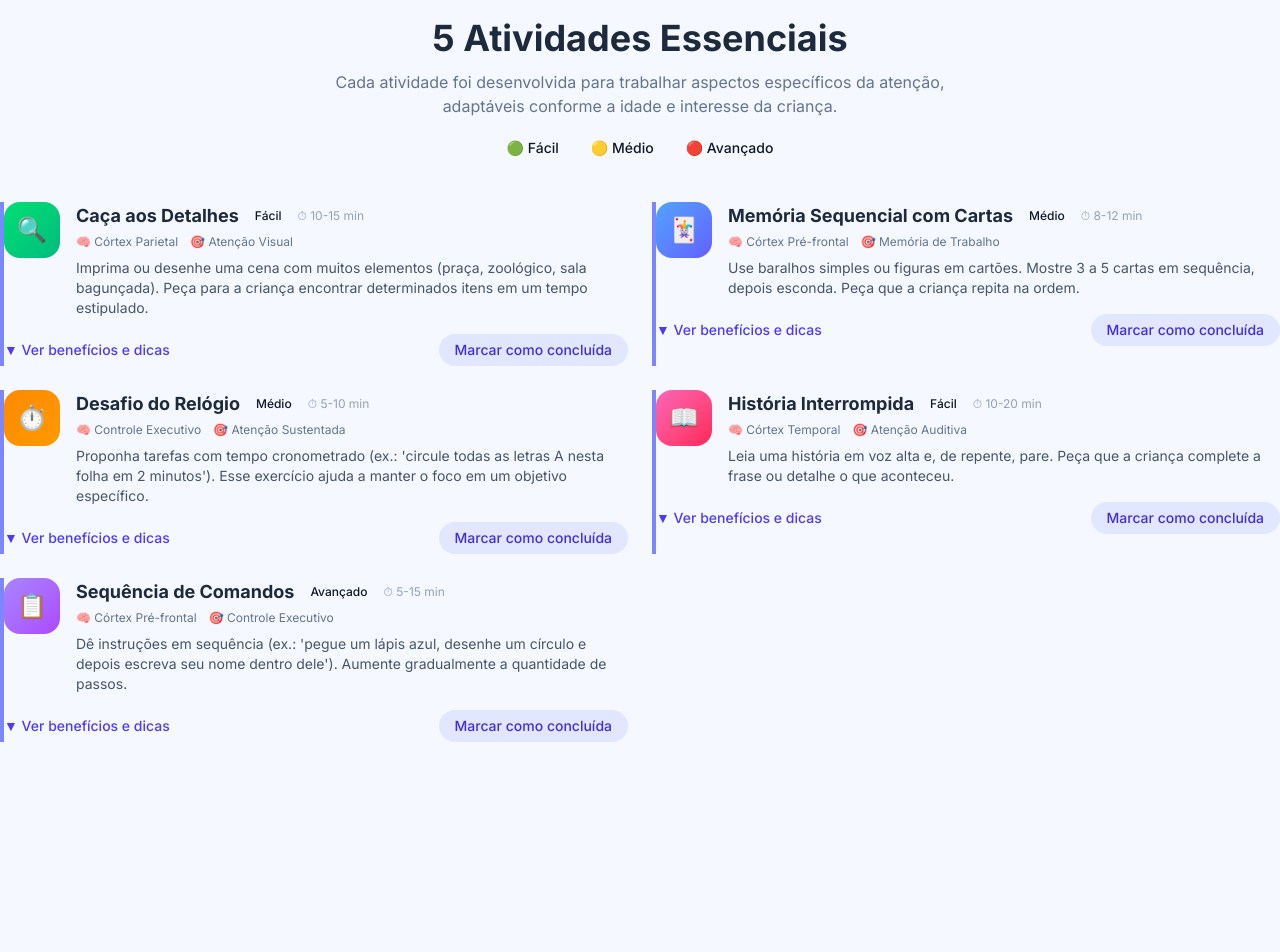
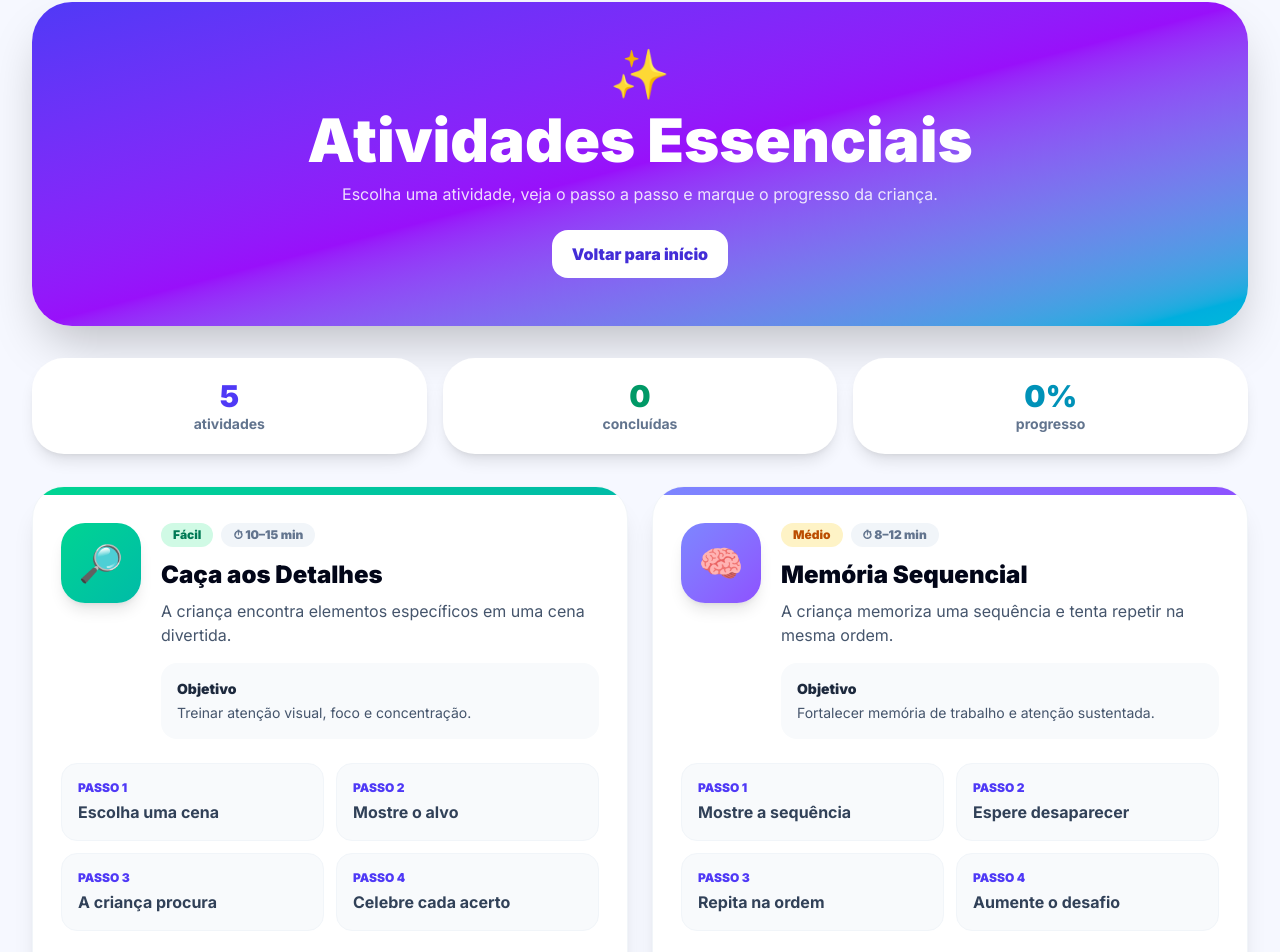
Before and after one commit to andreajoa/estimular-aten-o-sustentada, a Next.js app: page /atividades in a window 1280 px wide. Shown: the part 62-1014 px from the top of the page. Before the commit the page ends 884 px from the top, so only its background shows below. Built offline with nearby package versions, Linux system fonts and the light colour scheme.

Commit message:
redesign atividades page child friendly functional

```diff
--- a/app/components/Activities.tsx
+++ b/app/components/Activities.tsx
@@ -1,219 +1,203 @@
 "use client";
-import { useState } from "react";
+
+import { useEffect, useState } from "react";
+import Link from "next/link";
 
 const activities = [
   {
-    id: 1,
+    id: "caca-aos-detalhes",
     title: "Caça aos Detalhes",
     level: "Fácil",
-    time: "10-15 min",
-    description: "Imprima ou desenhe uma cena com muitos elementos (praça, zoológico, sala bagunçada). Peça para a criança encontrar determinados itens em um tempo estipulado.",
-    brain: "Córtex Parietal",
-    skill: "Atenção Visual",
-    emoji: "🔍",
-    color: "from-green-400 to-emerald-500",
-    badge: "badge-facil",
-    tips: [
-      "Comece com cenas simples e aumente a complexidade gradualmente",
-      "Use cronômetro para tornar mais desafiador",
-      "Celebre cada item encontrado com entusiasmo",
-      "Adapte o número de itens à idade da criança",
-    ],
-    benefits: [
-      "Melhora a atenção dirigida e seletiva",
-      "Fortalece o córtex parietal responsável pela atenção espacial",
-      "Desenvolve habilidade de varredura visual sistemática",
-    ],
+    time: "10–15 min",
+    emoji: "🔎",
+    color: "from-emerald-400 to-teal-500",
+    desc: "A criança encontra elementos específicos em uma cena divertida.",
+    objective: "Treinar atenção visual, foco e concentração.",
+    steps: ["Escolha uma cena", "Mostre o alvo", "A criança procura", "Celebre cada acerto"],
   },
   {
-    id: 2,
-    title: "Memória Sequencial com Cartas",
+    id: "memoria-sequencial",
+    title: "Memória Sequencial",
     level: "Médio",
-    time: "8-12 min",
-    description: "Use baralhos simples ou figuras em cartões. Mostre 3 a 5 cartas em sequência, depois esconda. Peça que a criança repita na ordem.",
-    brain: "Córtex Pré-frontal",
-    skill: "Memória de Trabalho",
-    emoji: "🃏",
-    color: "from-blue-400 to-indigo-500",
-    badge: "badge-medio",
-    tips: [
-      "Comece com 3 cartas e aumente gradualmente",
-      "Use figuras coloridas e atrativas",
-      "Permita que a criança faça o mesmo com você",
-      "Faça pausas se houver frustração",
-    ],
-    benefits: [
-      "Fortalece a memória de trabalho",
-      "Ativa o córtex pré-frontal e funções executivas",
-      "Melhora a capacidade de sequenciamento",
-    ],
+    time: "8–12 min",
+    emoji: "🧠",
+    color: "from-indigo-400 to-violet-500",
+    desc: "A criança memoriza uma sequência e tenta repetir na mesma ordem.",
+    objective: "Fortalecer memória de trabalho e atenção sustentada.",
+    steps: ["Mostre a sequência", "Espere desaparecer", "Repita na ordem", "Aumente o desafio"],
   },
   {
-    id: 3,
+    id: "desafio-relogio",
     title: "Desafio do Relógio",
     level: "Médio",
-    time: "5-10 min",
-    description: "Proponha tarefas com tempo cronometrado (ex.: 'circule todas as letras A nesta folha em 2 minutos'). Esse exercício ajuda a manter o foco em um objetivo específico.",
-    brain: "Controle Executivo",
-    skill: "Atenção Sustentada",
+    time: "5–10 min",
     emoji: "⏱️",
-    color: "from-orange-400 to-amber-500",
-    badge: "badge-medio",
-    tips: [
-      "Use um timer visual para a criança acompanhar",
-      "Varie os tipos de tarefas para manter o interesse",
-      "Aumente o tempo gradualmente",
-      "Registre os resultados para mostrar evolução",
-    ],
-    benefits: [
-      "Desenvolve atenção sustentada e controle executivo",
-      "Melhora a capacidade de trabalhar sob pressão leve",
-      "Fortalece o senso de tempo e autorregulação",
-    ],
+    color: "from-orange-400 to-rose-500",
+    desc: "A criança completa uma tarefa antes do tempo acabar.",
+    objective: "Estimular foco, velocidade e controle inibitório.",
+    steps: ["Explique a regra", "Inicie o tempo", "Clique nos itens", "Veja o resultado"],
   },
   {
-    id: 4,
+    id: "historia-interrompida",
     title: "História Interrompida",
     level: "Fácil",
-    time: "10-20 min",
-    description: "Leia uma história em voz alta e, de repente, pare. Peça que a criança complete a frase ou detalhe o que aconteceu.",
-    brain: "Córtex Temporal",
-    skill: "Atenção Auditiva",
+    time: "10–20 min",
     emoji: "📖",
-    color: "from-pink-400 to-rose-500",
-    badge: "badge-facil",
-    tips: [
-      "Use histórias do interesse da criança",
-      "Varie os momentos de pausa para surpreender",
-      "Encoraje respostas criativas",
-      "Leia com entonação expressiva para manter atenção",
-    ],
-    benefits: [
-      "Estimula a atenção auditiva e processamento temporal",
-      "Desenvolve compreensão e memória auditiva",
-      "Fortalece o córtex temporal e habilidades narrativas",
-    ],
+    color: "from-pink-400 to-fuchsia-500",
+    desc: "A criança acompanha uma história curta e responde perguntas.",
+    objective: "Melhorar atenção auditiva, compreensão e retomada de foco.",
+    steps: ["Leia o trecho", "Faça uma pausa", "Pergunte algo", "Continue a história"],
   },
   {
-    id: 5,
+    id: "sequencia-comandos",
     title: "Sequência de Comandos",
     level: "Avançado",
-    time: "5-15 min",
-    description: "Dê instruções em sequência (ex.: 'pegue um lápis azul, desenhe um círculo e depois escreva seu nome dentro dele'). Aumente gradualmente a quantidade de passos.",
-    brain: "Córtex Pré-frontal",
-    skill: "Controle Executivo",
-    emoji: "📋",
-    color: "from-violet-400 to-purple-500",
-    badge: "badge-avancado",
-    tips: [
-      "Comece com 2 comandos e vá aumentando",
-      "Fale em tom calmo e claro",
-      "Não repita os comandos — estimule a memória",
-      "Use atividades do cotidiano como base",
-    ],
-    benefits: [
-      "Fortalece o planejamento e controle executivo",
-      "Melhora a memória de trabalho verbal",
-      "Desenvolve a capacidade de seguir instruções complexas",
-    ],
+    time: "5–15 min",
+    emoji: "🎯",
+    color: "from-purple-400 to-indigo-600",
+    desc: "A criança segue comandos em etapas progressivas.",
+    objective: "Trabalhar planejamento, autocontrole e função executiva.",
+    steps: ["Dê 1 comando", "Aumente para 2", "Depois 3 etapas", "Registre evolução"],
   },
 ];
 
+function levelStyle(level: string) {
+  if (level === "Fácil") return "bg-emerald-100 text-emerald-700";
+  if (level === "Médio") return "bg-amber-100 text-amber-700";
+  return "bg-rose-100 text-rose-700";
+}
+
 export default function Activities() {
-  const [expanded, setExpanded] = useState<number | null>(null);
-  const [completed, setCompleted] = useState<number[]>([]);
+  const [completed, setCompleted] = useState<string[]>([]);
 
-  const toggle = (id: number) => setExpanded(expanded === id ? null : id);
-  const toggleComplete = (id: number) => {
-    setCompleted((prev) =>
-      prev.includes(id) ? prev.filter((i) => i !== id) : [...prev, id]
-    );
-  };
+  useEffect(() => {
+    setCompleted(JSON.parse(localStorage.getItem("completed-activities") || "[]"));
+  }, []);
+
+  function toggleComplete(id: string) {
+    const next = completed.includes(id)
+      ? completed.filter((x) => x !== id)
+      : [...completed, id];
+
+    setCompleted(next);
+    localStorage.setItem("completed-activities", JSON.stringify(next));
+    localStorage.setItem("attention-progress", String(Math.min(100, 35 + next.length * 10)));
+  }
 
   return (
-    <section className="py-12 md:py-20 w-full">
-      <div className="section-container">
-        <div className="text-center mb-10">
-          <h2 className="text-2xl md:text-3xl lg:text-4xl font-bold text-slate-800 mb-3">5 Atividades Essenciais</h2>
-          <p className="text-slate-500 max-w-2xl mx-auto text-sm md:text-base">
-            Cada atividade foi desenvolvida para trabalhar aspectos específicos da atenção,
-            adaptáveis conforme a idade e interesse da criança.
+    <main className="min-h-screen bg-[#f6f8ff] px-4 py-10 md:px-8 md:py-16">
+      <section className="mx-auto max-w-7xl">
+        <div className="mb-8 rounded-[2.5rem] bg-gradient-to-br from-indigo-600 via-purple-600 to-cyan-500 p-6 text-center text-white shadow-2xl md:p-12">
+          <div className="text-5xl">✨</div>
+          <h1 className="mt-3 text-4xl font-black md:text-6xl">Atividades Essenciais</h1>
+          <p className="mx-auto mt-3 max-w-2xl text-white/85">
+            Escolha uma atividade, veja o passo a passo e marque o progresso da criança.
           </p>
-          <div className="mt-4 flex justify-center gap-2 text-sm flex-wrap">
-            <span className="badge-facil px-3 py-1 rounded-full font-medium">🟢 Fácil</span>
-            <span className="badge-medio px-3 py-1 rounded-full font-medium">🟡 Médio</span>
-            <span className="badge-avancado px-3 py-1 rounded-full font-medium">🔴 Avançado</span>
+          <Link href="/" className="mt-6 inline-block rounded-2xl bg-white px-5 py-3 font-black text-indigo-700">
+            Voltar para início
+          </Link>
+        </div>
+
+        <div className="mb-8 grid gap-4 md:grid-cols-3">
+          <div className="rounded-[2rem] bg-white p-5 text-center shadow-lg">
+            <div className="text-3xl font-black text-indigo-600">{activities.length}</div>
+            <div className="text-sm font-bold text-slate-500">atividades</div>
+          </div>
+          <div className="rounded-[2rem] bg-white p-5 text-center shadow-lg">
+            <div className="text-3xl font-black text-emerald-600">{completed.length}</div>
+            <div className="text-sm font-bold text-slate-500">concluídas</div>
+          </div>
+          <div className="rounded-[2rem] bg-white p-5 text-center shadow-lg">
+            <div className="text-3xl font-black text-cyan-600">{Math.round((completed.length / activities.length) * 100)}%</div>
+            <div className="text-sm font-bold text-slate-500">progresso</div>
           </div>
         </div>
 
-        <div className="grid grid-cols-1 lg:grid-cols-2 gap-6">
-          {activities.map((act) => (
-            <div key={act.id} className={`card border-l-4 ${completed.includes(act.id) ? "border-green-400 opacity-80" : "border-indigo-400"}`}>
-              <div className="flex items-start gap-4">
-                <div className={`w-14 h-14 rounded-2xl bg-gradient-to-br ${act.color} flex items-center justify-center text-2xl flex-shrink-0`}>
-                  {act.emoji}
-                </div>
-                <div className="flex-1 min-w-0">
-                  <div className="flex flex-wrap items-center gap-2 mb-1">
-                    <h3 className="text-base md:text-lg font-bold text-slate-800">{act.title}</h3>
-                    <span className={`${act.badge} text-xs px-2 py-0.5 rounded-full font-medium`}>{act.level}</span>
-                    <span className="text-xs text-slate-400">⏱ {act.time}</span>
+        <div className="grid gap-6 lg:grid-cols-2">
+          {activities.map((activity) => {
+            const done = completed.includes(activity.id);
+
+            return (
+              <article
+                key={activity.id}
+                className={`overflow-hidden rounded-[2rem] border bg-white shadow-xl transition hover:-translate-y-1 ${
+                  done ? "border-emerald-200" : "border-slate-100"
+                }`}
+              >
+                <div className={`h-2 bg-gradient-to-r ${activity.color}`} />
+
+                <div className="p-5 md:p-7">
+                  <div className="flex flex-col gap-5 sm:flex-row">
+                    <div className={`grid h-20 w-20 shrink-0 place-items-center rounded-3xl bg-gradient-to-br ${activity.color} text-4xl text-white shadow-lg`}>
+                      {activity.emoji}
+                    </div>
+
+                    <div className="flex-1">
+                      <div className="mb-3 flex flex-wrap gap-2">
+                        <span className={`rounded-full px-3 py-1 text-xs font-black ${levelStyle(activity.level)}`}>
+                          {activity.level}
+                        </span>
+                        <span className="rounded-full bg-slate-100 px-3 py-1 text-xs font-black text-slate-500">
+                          ⏱ {activity.time}
+                        </span>
+                        {done && (
+                          <span className="rounded-full bg-emerald-100 px-3 py-1 text-xs font-black text-emerald-700">
+                            ✓ Concluída
+                          </span>
+                        )}
+                      </div>
+
+                      <h2 className="text-2xl font-black text-slate-950">{activity.title}</h2>
+                      <p className="mt-2 text-slate-600">{activity.desc}</p>
+
+                      <div className="mt-4 rounded-2xl bg-slate-50 p-4">
+                        <div className="text-sm font-black text-slate-800">Objetivo</div>
+                        <p className="mt-1 text-sm text-slate-600">{activity.objective}</p>
+                      </div>
+                    </div>
                   </div>
-                  <div className="flex flex-wrap gap-3 text-xs text-slate-500 mb-2">
-                    <span>🧠 {act.brain}</span>
-                    <span>🎯 {act.skill}</span>
+
+                  <div className="mt-6 grid gap-3 sm:grid-cols-2">
+                    {activity.steps.map((step, index) => (
+                      <div key={step} className="rounded-2xl border border-slate-100 bg-slate-50 p-4">
+                        <div className="text-xs font-black text-indigo-600">PASSO {index + 1}</div>
+                        <div className="mt-1 font-bold text-slate-700">{step}</div>
+                      </div>
+                    ))}
                   </div>
-                  <p className="text-slate-600 text-sm">{act.description}</p>
-                </div>
-              </div>
 
-              <div className="flex flex-wrap gap-3 mt-4 items-center">
-                <button
-                  onClick={() => toggle(act.id)}
-                  className="text-sm text-indigo-600 font-medium hover:text-indigo-800 transition-colors"
-                >
-                  {expanded === act.id ? "▲ Ocultar dicas" : "▼ Ver benefícios e dicas"}
-                </button>
-                <button
-                  onClick={() => toggleComplete(act.id)}
-                  className={`ml-auto text-sm px-4 py-1.5 rounded-full font-medium transition-all ${
-                    completed.includes(act.id)
-                      ? "bg-green-100 text-green-700"
-                      : "bg-indigo-100 text-indigo-700 hover:bg-indigo-200"
-                  }`}
-                >
-                  {completed.includes(act.id) ? "✓ Concluída" : "Marcar como concluída"}
-                </button>
-              </div>
+                  <div className="mt-6 flex flex-col gap-3 sm:flex-row">
+                    <Link
+                      href={`/atividades/${activity.id}`}
+                      className="flex-1 rounded-2xl bg-slate-950 px-5 py-3 text-center font-black text-white"
+                    >
+                      Ver detalhes
+                    </Link>
 
-              {expanded === act.id && (
-                <div className="mt-4 grid sm:grid-cols-2 gap-4 pt-4 border-t border-slate-100">
-                  <div>
-                    <h4 className="font-semibold text-slate-700 mb-2">💡 Dicas</h4>
-                    <ul className="space-y-1">
-                      {act.tips.map((tip, i) => (
-                        <li key={i} className="text-sm text-slate-600 flex gap-2">
-                          <span className="text-indigo-400 mt-0.5">•</span> {tip}
-                        </li>
-                      ))}
-                    </ul>
-                  </div>
-                  <div>
-                    <h4 className="font-semibold text-slate-700 mb-2">✅ Benefícios</h4>
-                    <ul className="space-y-1">
-                      {act.benefits.map((b, i) => (
-                        <li key={i} className="text-sm text-slate-600 flex gap-2">
-                          <span className="text-green-400 mt-0.5">•</span> {b}
-                        </li>
-                      ))}
-                    </ul>
+                    <Link
+                      href="/jogos"
+                      className="flex-1 rounded-2xl bg-indigo-100 px-5 py-3 text-center font-black text-indigo-700"
+                    >
+                      Praticar no jogo
+                    </Link>
+
+                    <button
+                      onClick={() => toggleComplete(activity.id)}
+                      className={`flex-1 rounded-2xl px-5 py-3 font-black ${
+                        done
+                          ? "bg-emerald-100 text-emerald-700"
+                          : "bg-cyan-500 text-white"
+                      }`}
+                    >
+                      {done ? "✓ Feita" : "Marcar feita"}
+                    </button>
                   </div>
                 </div>
-              )}
-            </div>
-          ))}
+              </article>
+            );
+          })}
         </div>
-      </div>
-    </section>
+      </section>
+    </main>
   );
 }
```
